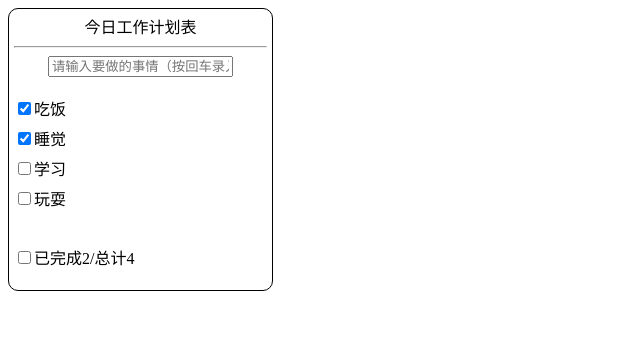
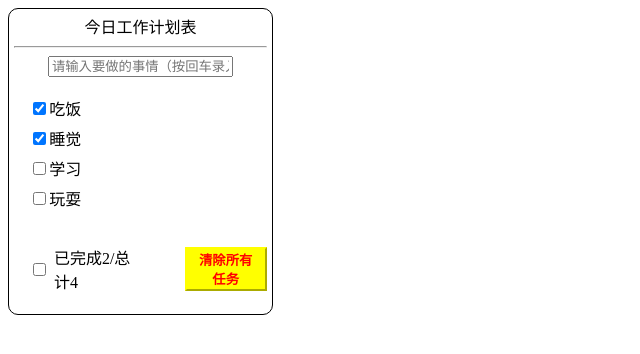
Before and after one commit to yuwencool/always-on-study, a Vue app in the folder VUE/todolist/: page /#/UserFooter in a window 1280 px wide. Before the commit this address led to /#/UserList. Shown: the top 354 px of the page, without its empty margins (0-640 px from the left). Built offline with nearby package versions, Linux system fonts and the light colour scheme.

Commit message:
完善底部全选按钮，以及自动判定是否全选，以及清除所有项目的功能

```diff
--- a/VUE/todolist/src/App.vue
+++ b/VUE/todolist/src/App.vue
@@ -18,6 +18,9 @@
     />
     <user-footer
       :todos="todos"
+      class="footposition"
+      :clear="clear"
+      :selectAll="selectAll"
     />
   </div>
 </template>
@@ -35,7 +38,7 @@ export default {
         {id: '002', todo: '睡觉', completed: true},
         {id: '003', todo: '学习', completed: false},
         {id: '004', todo: '玩耍', completed: false},
-      ]
+      ],
     }
   },
   components: {
@@ -56,6 +59,21 @@ export default {
     },
     deletetodo(id) {
       this.todos = this.todos.filter(todo => todo.id !== id);
+    },
+    clear() {
+      this.todos = [];
+    },
+    selectAll(condition) {
+      if(condition) {
+        this.todos.forEach((todo) => {
+          todo.completed = true;
+        })
+      }else {
+        this.todos.forEach((todo) => {
+          todo.completed = false;
+        })
+      }
+
     }
   }
 }
@@ -78,4 +96,7 @@ export default {
     justify-content: center;
     align-items: center;
   }
+  .footposition {
+    margin-left: 6%;
+  }
 </style>
--- a/VUE/todolist/src/components/UserFooter.vue
+++ b/VUE/todolist/src/components/UserFooter.vue
@@ -1,23 +1,47 @@
 <template>
   <div
-  class="foot"
+    class="foot"
   >
-    <input type="checkBox">
-    <p>
-      <span>已完成{{doneTotal}}/总计{{todos.length}}</span>
+    <input
+      type="checkBox"
+      :checked="checkAll"
+      @change="operateAll"
+    />
+    <p class="sumtitle">
+      <span class="foottitle">已完成{{doneTotal}}/总计{{total}}</span>
     </p>
+    <button
+      class="dangerReact"
+      @click="clearAll"
+    >
+      清除所有任务
+    </button>
   </div>
 </template>
 
 <script>
     export default {
         name: 'UserFooter',
-        props: ['todos'],
+        props: ['todos', 'clear', 'selectAll'],
         computed: {
           doneTotal() {
             return this.todos.reduce((total, current) => {
               return total + (current.completed ? 1 : 0);
             }, 0);
+          },
+          total() {
+            return this.todos.length;
+          },
+          checkAll() {
+            return this.doneTotal === this.total && this.total;
+          }
+        },
+        methods: {
+          clearAll() {
+            if(confirm('确定清除所有任务？')) this.clear();
+          },
+          operateAll(e) {
+            this.selectAll(e.target.checked);
           }
         }
     }
@@ -28,4 +52,14 @@
     display: flex;
     align-items: center;
   }
+  .sumtitle {
+    margin-left: 2%;
+  }
+  .dangerReact {
+    margin-left: 20%;
+    background-color: yellow;
+    border-color: yellow;
+    font-weight: bolder;
+    color: red;
+  }
 </style>
--- a/VUE/todolist/src/components/UserList.vue
+++ b/VUE/todolist/src/components/UserList.vue
@@ -19,13 +19,12 @@
             UserItem,
         },
         methods: {
-
         }
     }
 </script>
 
 <style scoped>
     ul {
-        padding-left: 0%;
+        padding-left: 6%;
     }
 </style>
```
